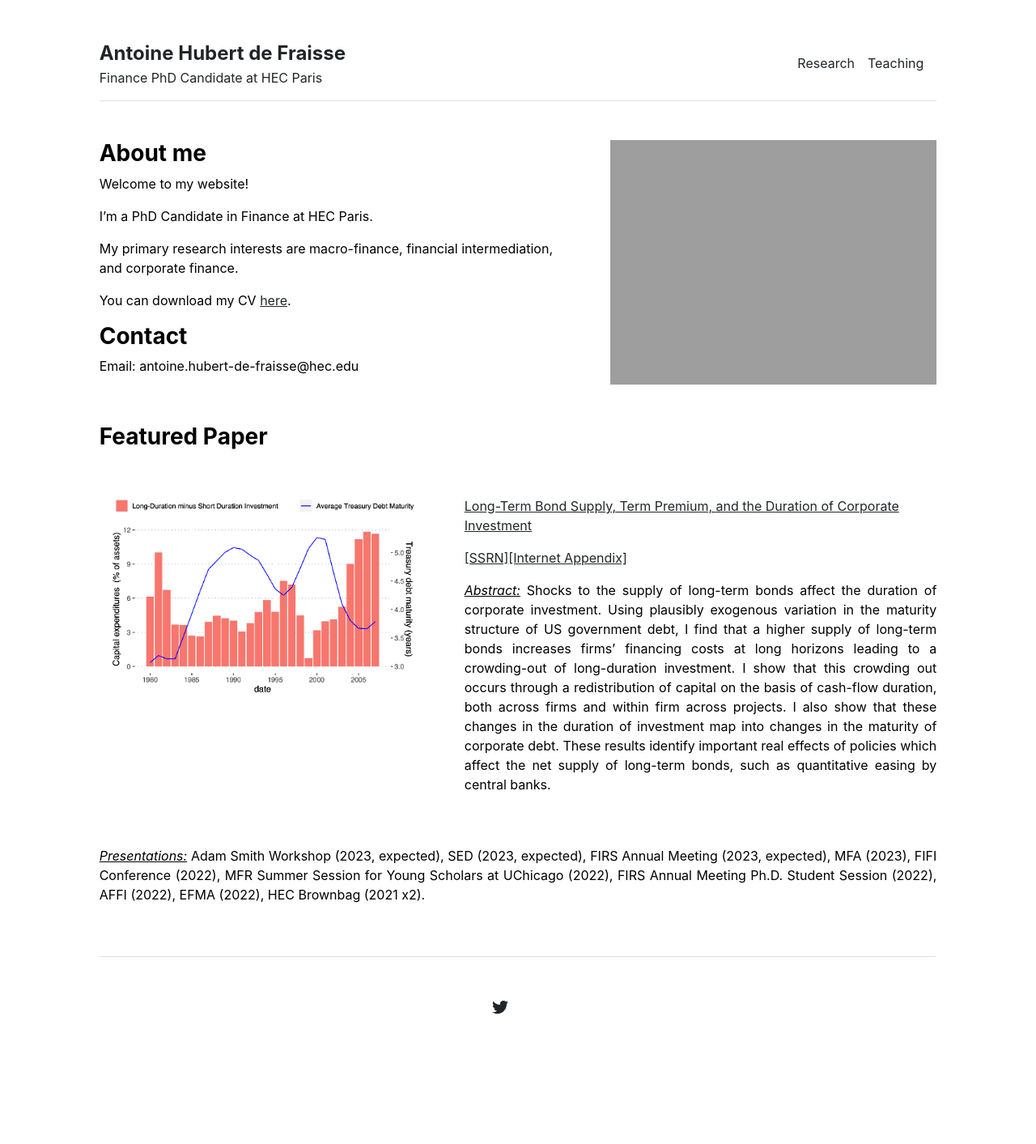
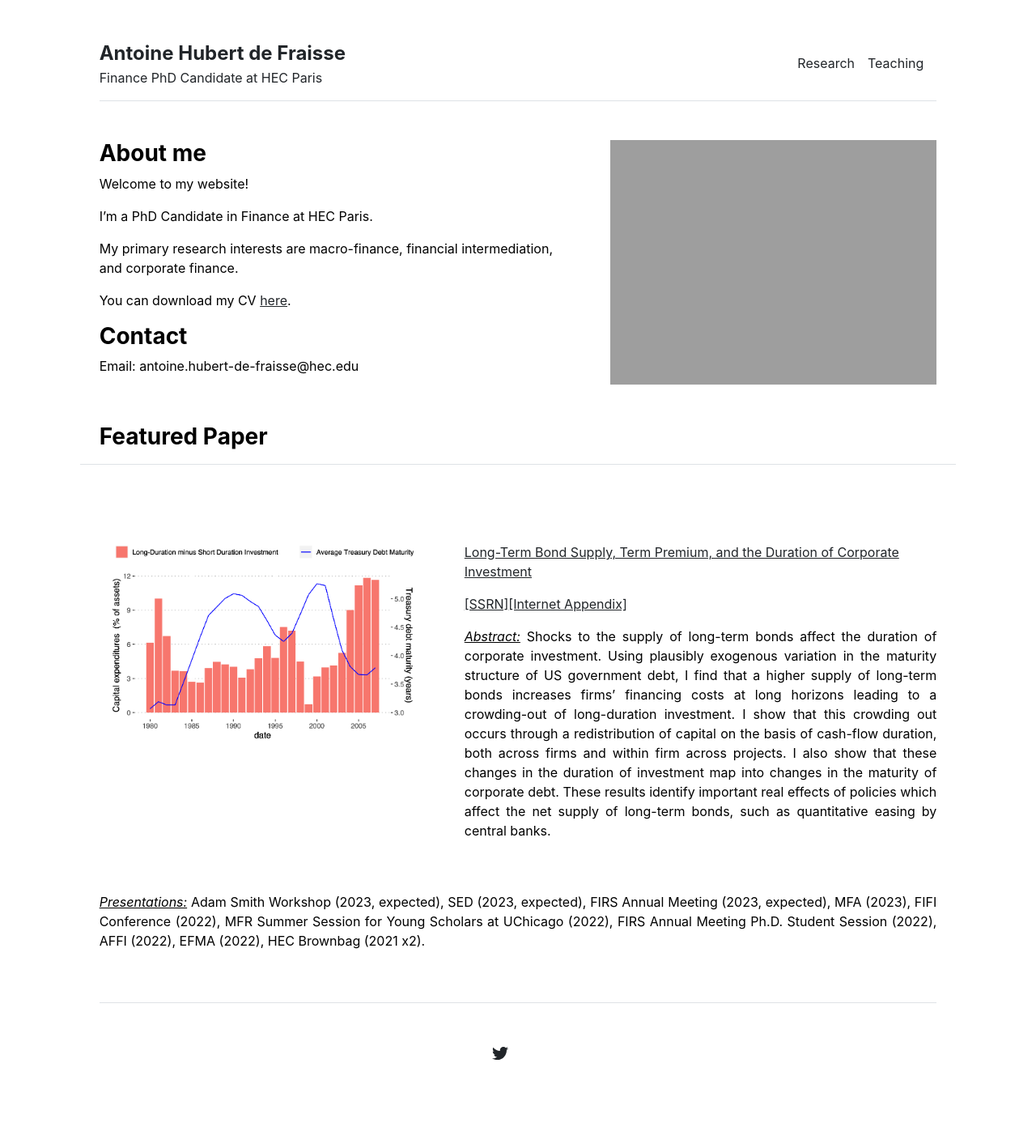
Before and after one commit to antoinehubertdefraisse/antoinehubertdefraisse.github.io, a Jekyll site: the page built from index.md, in a window 1280 px wide. Shown: the whole page at 81% size. Built offline with Jekyll 4.4.1, drawn with Linux system fonts in a browser that asks for light colours; before the commit the page ends 1356 px from its top, so only the background shows below that.

Commit message:
Update home.html

```diff
--- a/_layouts/home.html
+++ b/_layouts/home.html
@@ -19,7 +19,7 @@ layout: default
 </div>
 
 <div class="row g-5 mb-5">
-	<h3 class="fw-bold">Featured Paper</h3>
+    <h3 class="fw-bold border-bottom pb-3 mb-5">Featured Paper</h3>
 
   <div class="col-md-5">
     <img src="{{ site.github.url }}/assets/duration_image.png" alt="Home" width="100%">
```
